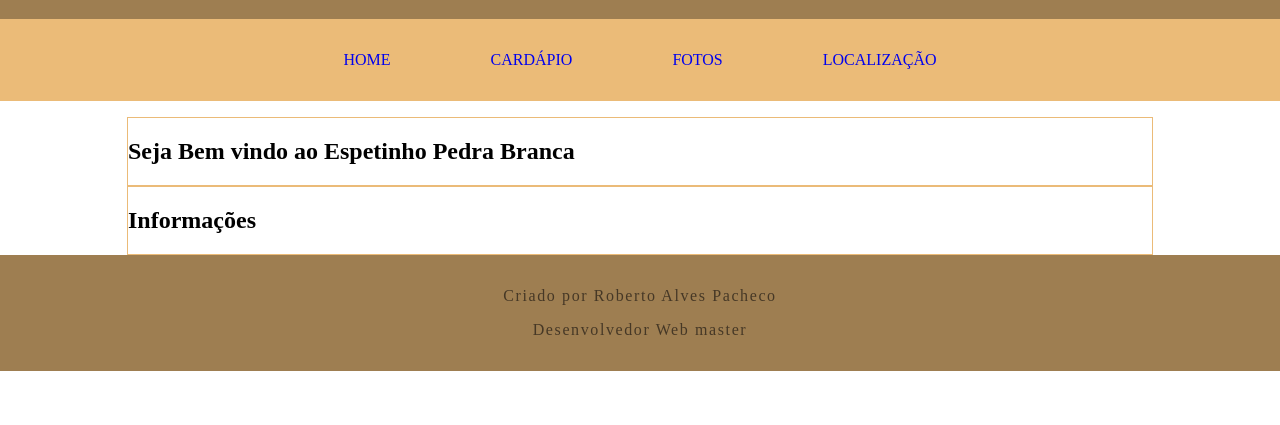
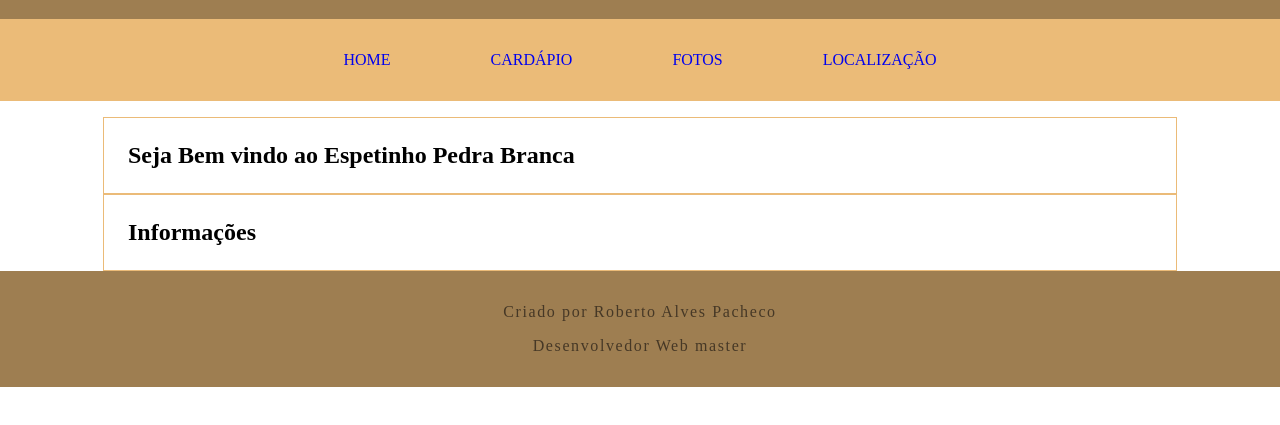
Before and after one commit to pachecora/espetinhos, a plain HTML site: page index.html in a window 1280 px wide. Shown: the part 61-486 px from the top of the page. Drawn offline with Linux system fonts and the light colour scheme.

Commit message:
Seções sections prontas para receber conteúdos

```diff
--- a/css/style.css
+++ b/css/style.css
@@ -54,6 +54,12 @@ header > h1{
     width: 80%;
     margin: auto;
     border: 1px solid #EBBB78;
+    padding: 1.5em;
+}
+
+body > main > section > h1{
+    margin: 0;
+    padding: 0;
 }
 
 
```
Also changed, not shown: img/churrasco.jpg (added).
